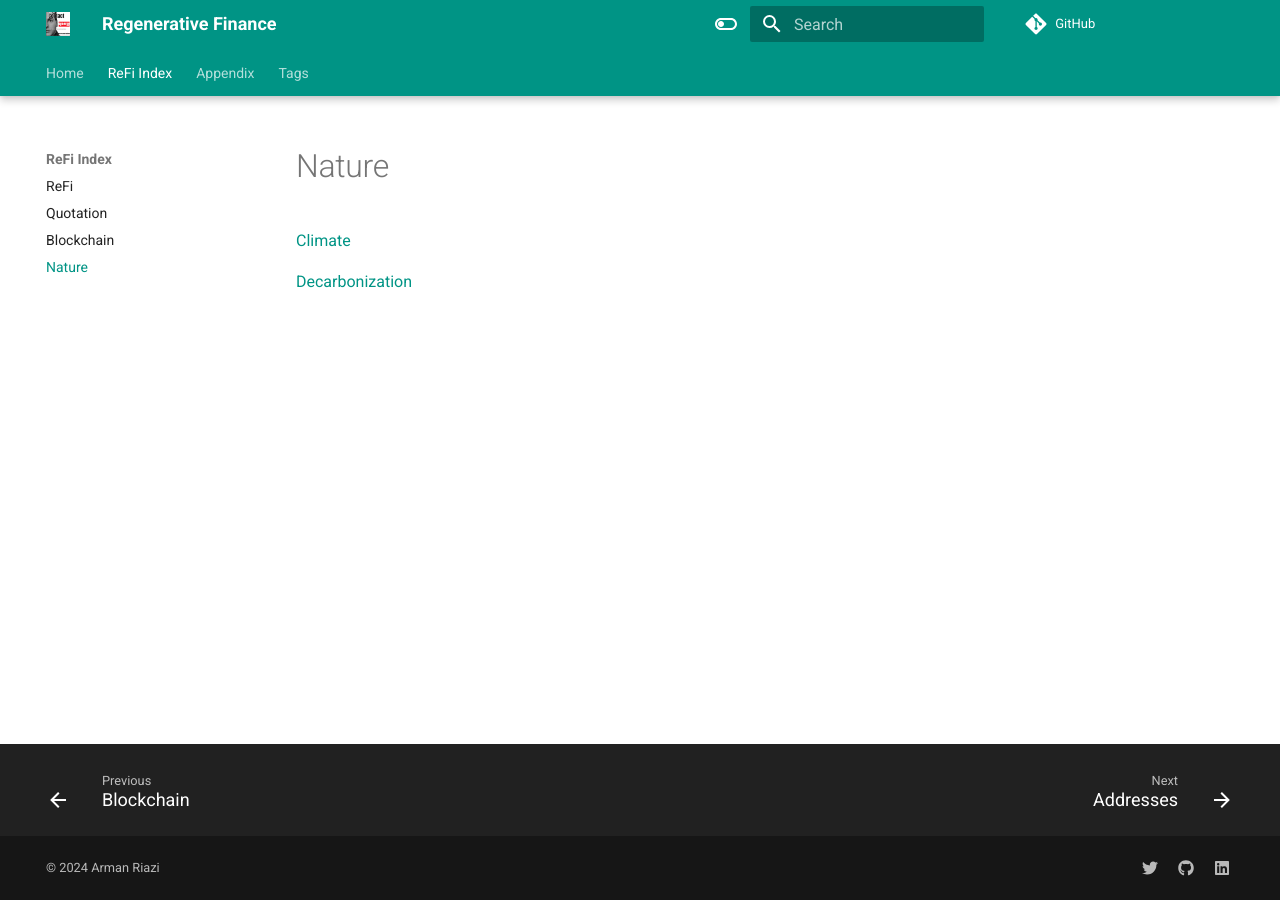
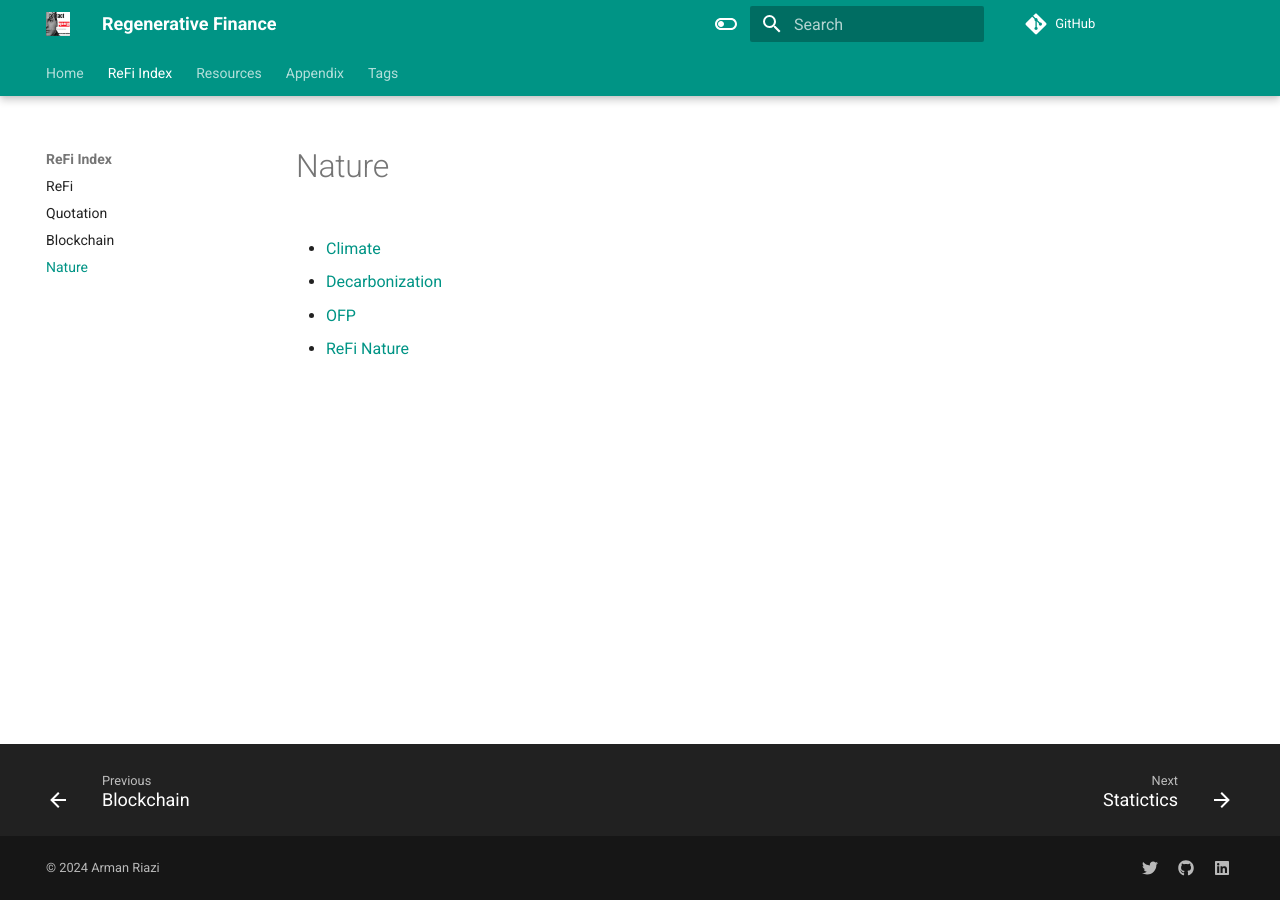
Before and after one commit to armanriazi/refi, an MkDocs documentation site: the page built from docs/nature/nature.md, in a window 1280 px wide. Built offline with MkDocs 1.6.1 and Material for MkDocs 9.7.7, drawn with Linux system fonts in a browser that asks for light colours; plug-ins that fetch from the network failed and are left out; comment, search, counter and statistics services are not loaded.

Commit message:
add nature3

```diff
--- a/docs/nature/nature.md
+++ b/docs/nature/nature.md
@@ -13,6 +13,10 @@ show:
   - feedback
 ---
 
-[Climate](./climate/climate.md)
+- [Climate](./climate/climate.md)
 
-[Decarbonization](./decarbonization/decarbonization.md)
+- [Decarbonization](./decarbonization/decarbonization.md)
+
+- [OFP](./ofp/OFP.md)
+
+- [ReFi Nature](statictic_nature.md)
--- a/mkdocs.yml
+++ b/mkdocs.yml
@@ -10,8 +10,10 @@ nav:
         - 'Quotation': 'quotation.md'
         - 'Blockchain': 'blockchain/blockchain.md'
         - 'Nature': 'nature/nature.md'
+    - 'Resources':
+        - 'Statictics': 'statictic.md'
+        - 'Addresses': 'address.md'
     - 'Appendix':
-        - 'Addresses': 'address.md'
         - 'Glossery': 'glossery.md'
         - 'References': 'reference.md'
     - 'Tags':
```
Also changed, not shown: docs/index.md (+1 -4 lines), docs/refi/refi.md (+4 -0 lines).
